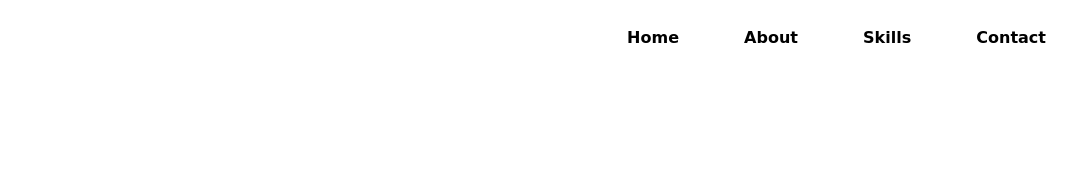
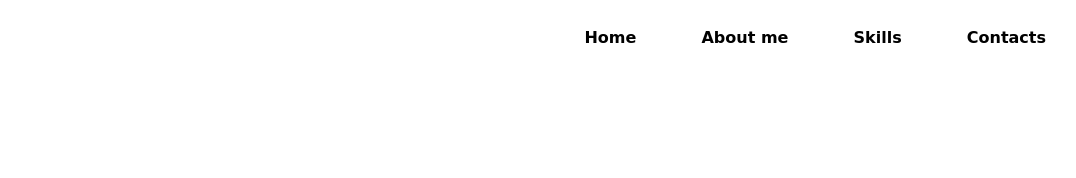
Before and after one commit to Stephyjsn/portfolio, a plain HTML site: page index.html in a window 1280 px wide. Shown: the top 178 px of the page, 204-1280 px from the left. Drawn offline with nearby package versions, Linux system fonts and the light colour scheme; a web font is replaced by a local one.

Commit message:
portfolio v2

```diff
--- a/index.html
+++ b/index.html
@@ -29,9 +29,9 @@
              <!-- links in ul -->
              <ul>
                 <li class="list-items"><a class="list" href="#home">Home</a></li>
-                <li class="list-items"><a class="list" href="#about">About</a></li>
+                <li class="list-items"><a class="list" href="#about">About me</a></li>
                 <li class="list-items"><a class="list" href="#skill">Skills</a></li>
-                <li class="list-items"><a class="list" href="#contact">Contact</a></li>
+                <li class="list-items"><a class="list" href="#contact">Contacts</a></li>
               </ul>
          </nav>
         <!-- home -->
```
